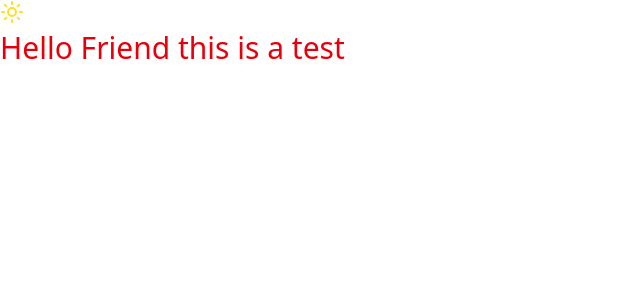
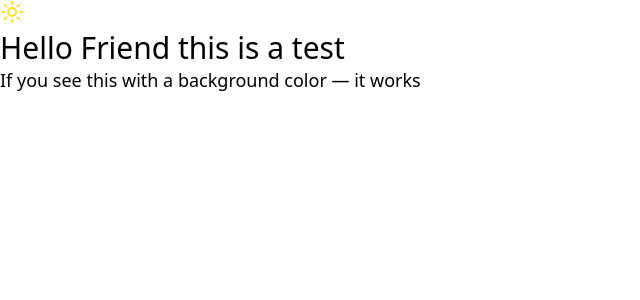
Before and after one commit to Clipzorama/Nature-Cures-Naturally, a React (Vite) app: page / in a window 1280 px wide. Shown: the top 300 px of the page, without its empty margins (0-640 px from the left). Built offline with nearby package versions, Linux system fonts and the light colour scheme.

Commit message:
fixing some logic

```diff
--- a/src/components/Navbar.jsx
+++ b/src/components/Navbar.jsx
@@ -16,7 +16,7 @@ const navItems = [
 
 export const NavBar = () => {
     return (
-        <h2 className="text-red-600 text-3xl">
+        <h2 className="text-primary text-3xl">
             Hello Friend this is a test
         </h2>
     )
--- a/src/context/ThemeProvider.jsx
+++ b/src/context/ThemeProvider.jsx
@@ -3,6 +3,7 @@ import { createContext, useContext, useEffect, useState } from "react";
 const ThemeContext = createContext();
 
 export const ThemeProvider = ({children}) => {
+
     const [theme, setTheme] = useState("light");
 
     useEffect(() => {
--- a/src/index.css
+++ b/src/index.css
@@ -8,7 +8,7 @@
         --foreground: 222 47% 11%;
 
         --card: 0 0% 90%;
-        --primary: 250 47% 60%;
+        --primary: 250 27% 30%;
         --primary-foreground: 210 40% 98%;
         --border: 214 32% 91%;
 
--- a/src/pages/Home.jsx
+++ b/src/pages/Home.jsx
@@ -3,10 +3,11 @@ import { LightSwitch } from '@/components/LightSwitch';
 
 function Home() {
     return (
-        <div className='min-h-screen bg-background text-foreground overflow-x-hidden'>
+        <div className='min-h-screen bg-background text-primary overflow-x-hidden'>
             {/* Navbar  */}
             <LightSwitch />
             <NavBar />
+            <p className="text-lg">If you see this with a background color — it works</p>
         </div>
     );
 }
--- a/tailwind.config.js
+++ b/tailwind.config.js
@@ -12,12 +12,12 @@ export default {
   theme: {
     extend: {
       colors: {
-        background: 'hsl(var(--background))',
-        foreground: 'hsl(var(--foreground))',
-        card: 'hsl(var(--card))',
-        primary: 'hsl(var(--primary))',
+        'background': 'hsl(var(--background))',
+        'foreground': 'hsl(var(--foreground))',
+        'card': 'hsl(var(--card))',
+        'primary': 'hsl(var(--primary))',
         'primary-foreground': 'hsl(var(--primary-foreground))',
-        border: 'hsl(var(--border))',
+        'border': 'hsl(var(--border))',
       },
       keyframes: {
         'fade-in': {
```
